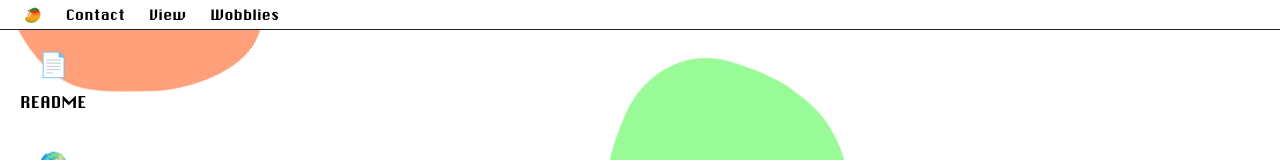
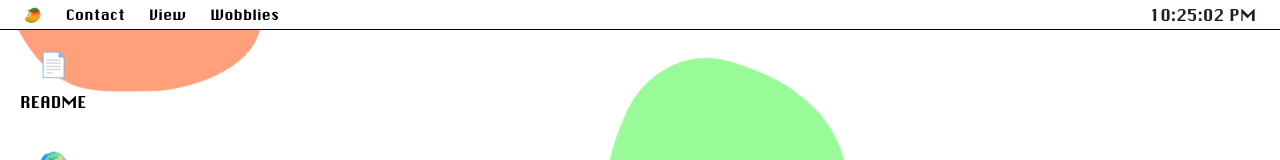
Before and after one commit to AlexCyphus/alexcyphus, a Next.js app: page / in a window 1280 px wide. Shown: the top 160 px of the page. Built offline with nearby package versions, Linux system fonts and the light colour scheme.

Commit message:
feat: add time

```diff
--- /dev/null
+++ b/app/_components/TopBar/Time.tsx
@@ -0,0 +1,22 @@
+import { Text } from "@chakra-ui/react";
+import { useState } from "react";
+
+const Time = () => {
+  const [currentTime, setCurrentTime] = useState(new Date());
+
+  // update the time every second
+  setInterval(() => {
+    setCurrentTime(new Date());
+  }, 1000);
+
+  // format date to HH:MM:SS
+  const formattedTime = currentTime.toLocaleTimeString();
+
+  return (
+    <Text gap={2} px={2}>
+      {formattedTime}
+    </Text>
+  );
+};
+
+export default Time;
--- a/app/_components/TopBar/TopBar.tsx
+++ b/app/_components/TopBar/TopBar.tsx
@@ -1,11 +1,13 @@
 "use client";
 
-import { HStack } from "@chakra-ui/react";
+import { Text, HStack } from "@chakra-ui/react";
 import { useModals } from "../../_providers/ModalContext";
 import { useSystemContext } from "../../_providers/SystemContext";
 import useWobblies from "../Wobblies/utils/useWobblies";
 import { generateRandomWobblie } from "../Wobblies/utils/wobblieUtils";
 import TopBarDropdown, { TopBarDropdownProps } from "./TopBarDropdown";
+import { useState } from "react";
+import Time from "./Time";
 
 const TopBar = () => {
   const { setState } = useSystemContext();
@@ -90,15 +92,18 @@ const TopBar = () => {
 
   return (
     <HStack
+      justifyContent={"space-between"}
       px={4}
       align={"center"}
-      gap={2}
+      borderBottom={"1px"}
       borderColor={"black"}
-      borderBottom={"1px"}
     >
-      {topBarData.map((item) => {
-        return <TopBarDropdown key={item.title} {...item} />;
-      })}
+      <HStack gap={2}>
+        {topBarData.map((item) => {
+          return <TopBarDropdown key={item.title} {...item} />;
+        })}
+      </HStack>
+      <Time />
     </HStack>
   );
 };
```
